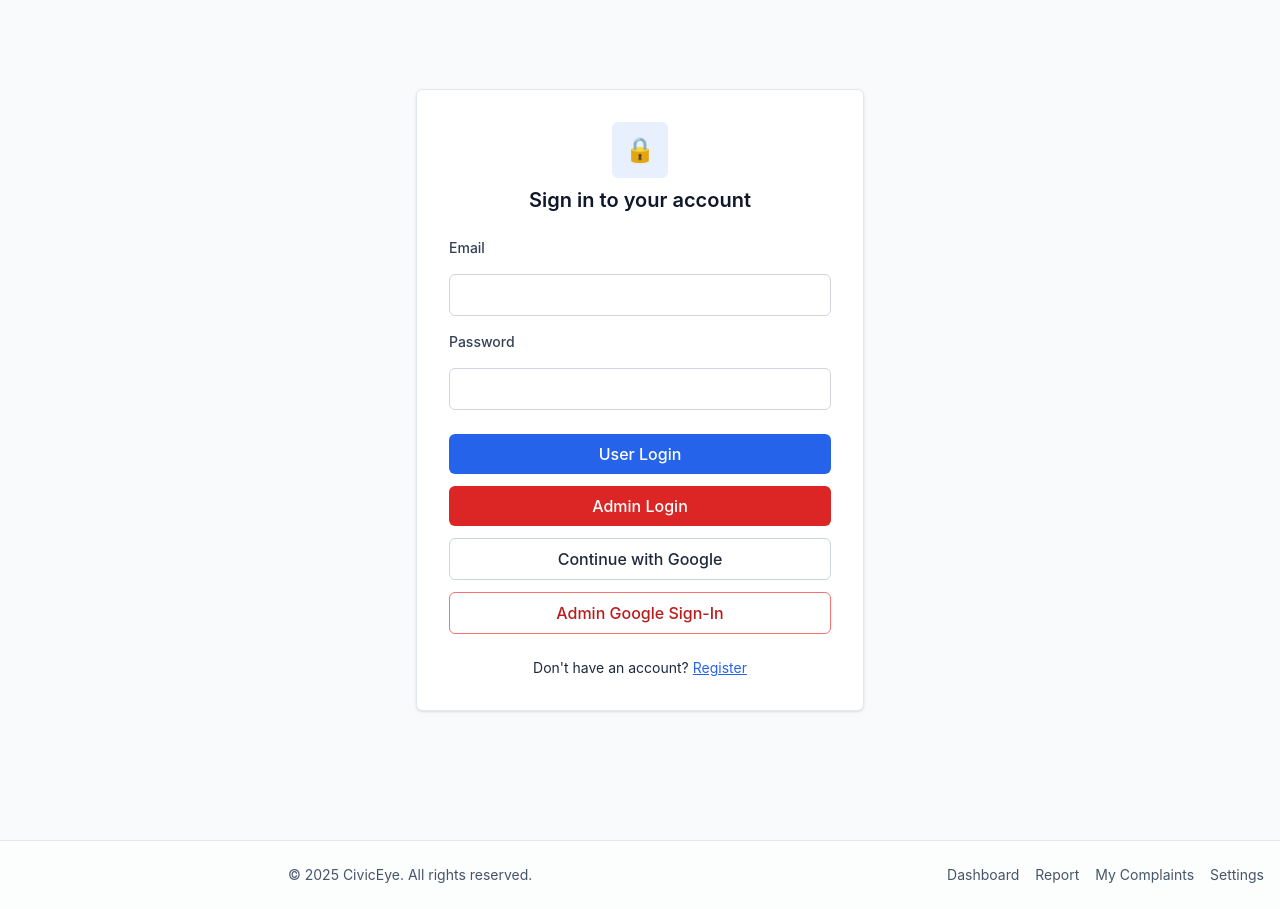
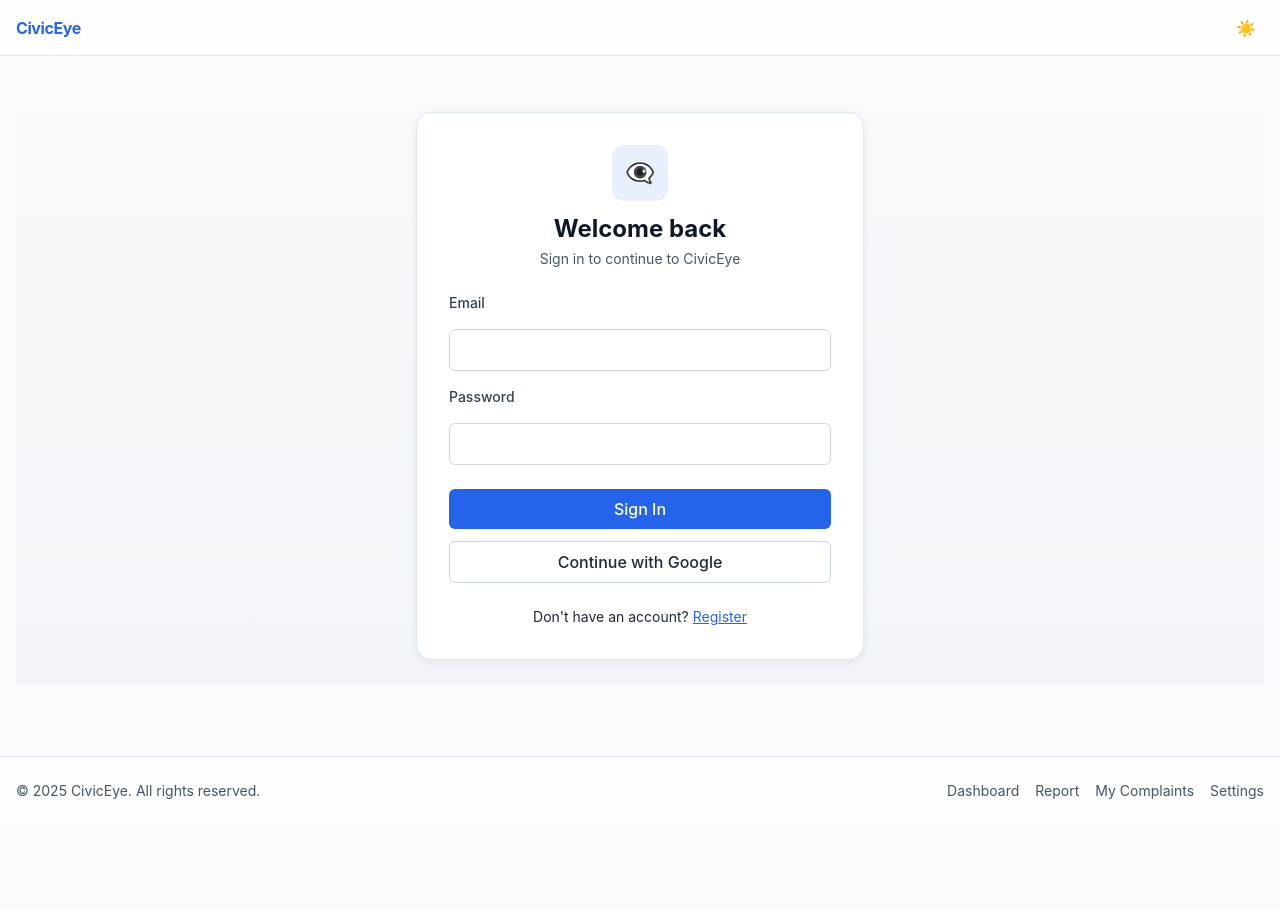
Before and after one commit to sarthaksahu03/civic-issue-reporter, a React (Vite) app in the folder frontend/: page /login in a window 1280 px wide. After the commit the page ends 825 px from the top, so only its background shows below. Built offline with nearby package versions, Linux system fonts and the light colour scheme; no server answers.

Commit message:
new login/register page ui

```diff
--- a/frontend/src/App.tsx
+++ b/frontend/src/App.tsx
@@ -16,6 +16,7 @@ import UserSettings from './components/Settings/UserSettings';
 import ProtectedRoute from './components/Common/ProtectedRoute';
 import NotificationsPage from './components/Notifications/NotificationsPage';
 import Footer from './components/Layout/Footer';
+import PublicLayout from './components/Layout/PublicLayout';
 import AdminGrievances from './components/Dashboard/AdminGrievances';
 import AdminFeedbacks from './components/Dashboard/AdminFeedbacks';
 import ProfilePage from './components/Settings/ProfilePage';
@@ -134,6 +135,7 @@ const AppContent: React.FC = () => {
             </Routes>
           </AppShell>
         ) : (
+          <PublicLayout>
             <Routes>
               {/* Public Routes */}
               <Route
@@ -149,8 +151,9 @@ const AppContent: React.FC = () => {
                 element={<Navigate to="/login" replace />}
               />
             </Routes>
+          </PublicLayout>
         )}
-        <Footer />
+        {isAuthenticated && <Footer withSidebarPadding />}
       </Router>
     </div>
   );
--- a/frontend/src/components/Auth/LoginForm.tsx
+++ b/frontend/src/components/Auth/LoginForm.tsx
@@ -3,7 +3,7 @@ import { useAuth } from '../../contexts/AuthContext';
 import { useNavigate, Link } from 'react-router-dom';
 
 const LoginForm: React.FC = () => {
-  const { login, adminLogin, googleSignIn } = useAuth();
+  const { login, googleSignIn } = useAuth();
   const navigate = useNavigate();
   const [email, setEmail] = useState('');
   const [password, setPassword] = useState('');
@@ -23,35 +23,21 @@ const LoginForm: React.FC = () => {
     navigate('/dashboard');
   };
 
-  const handleAdminLogin = async () => {
-    try {
-      setLoading(true);
-      setError(null);
-      const result = await adminLogin(email, password);
-      setLoading(false);
-      if (!result.success) {
-        setError(result.error || 'Admin sign in failed');
-        return;
-      }
-      navigate('/dashboard');
-    } catch (e) {
-      setLoading(false);
-      setError('Admin sign in failed');
-    }
-  };
+  // Admins now sign in via normal user sign-in; no separate handler needed
 
   return (
-    <div className="min-h-screen flex items-center justify-center p-4 bg-background dark:bg-background-dark">
+    <div className="w-full flex items-center justify-center p-6 bg-gradient-to-b from-slate-50 to-slate-100 dark:from-slate-900 dark:to-slate-950">
       <form
         onSubmit={handleSubmit}
-        className="w-full max-w-md bg-surface dark:bg-surface-dark border border-slate-200 dark:border-slate-700 rounded-md shadow p-8 space-y-6"
+        className="w-full max-w-md bg-surface dark:bg-surface-dark border border-slate-200 dark:border-slate-700 rounded-2xl shadow-xl p-8 space-y-6"
         aria-label="Login form"
       >
-        <div className="flex flex-col items-center mb-4">
-          <div className="w-14 h-14 bg-primary/10 dark:bg-primary-dark/20 rounded-md flex items-center justify-center mb-2">
-            <span className="text-2xl text-primary dark:text-primary-dark" aria-hidden="true">🔒</span>
+        <div className="flex flex-col items-center text-center mb-2">
+          <div className="w-14 h-14 bg-primary/10 dark:bg-primary-dark/20 rounded-xl flex items-center justify-center mb-3">
+            <span className="text-2xl text-primary dark:text-primary-dark" aria-hidden="true">👁‍🗨</span>
           </div>
-          <h2 className="text-xl font-semibold text-slate-900 dark:text-slate-100">Sign in to your account</h2>
+          <h2 className="text-2xl font-bold text-slate-900 dark:text-slate-100">Welcome back</h2>
+          <p className="text-sm text-slate-600 dark:text-slate-400 mt-1">Sign in to continue to CivicEye</p>
         </div>
         {error && <div className="text-red-600 text-sm" role="alert">{error}</div>}
         <div className="space-y-4">
@@ -84,32 +70,15 @@ const LoginForm: React.FC = () => {
             className="w-full bg-primary text-white hover:bg-primary/90 dark:bg-primary-dark dark:hover:bg-primary-dark/90"
             disabled={loading}
           >
-            {loading ? 'Signing in...' : 'User Login'}
+            {loading ? 'Signing in...' : 'Sign In'}
           </button>
           <button
             type="button"
-            onClick={handleAdminLogin}
-            className="w-full bg-red-600 text-white hover:bg-red-700"
-            disabled={loading}
-          >
-            Admin Login
-          </button>
-          <button
-            type="button"
-            onClick={() => googleSignIn(false)}
+            onClick={() => googleSignIn()}
             className="w-full border border-slate-300 dark:border-slate-700 hover:bg-slate-50 dark:hover:bg-slate-800"
             disabled={loading}
           >
             Continue with Google
-          </button>
-          <button
-            type="button"
-            onClick={() => googleSignIn(true)}
-            className="w-full border border-red-400 text-red-700 hover:bg-red-50"
-            disabled={loading}
-            title="Admin Google Sign-In (for authorized admins)"
-          >
-            Admin Google Sign-In
           </button>
         </div>
         <div className="text-center text-sm mt-2">
--- a/frontend/src/components/Layout/AppShell.tsx
+++ b/frontend/src/components/Layout/AppShell.tsx
@@ -169,9 +169,10 @@ const AppShell: React.FC<{ children: React.ReactNode } > = ({ children }) => {
           <Link
             to="/settings"
             aria-current={location.pathname === '/settings' ? 'page' : undefined}
-            className={`absolute left-4 right-4 bottom-16 block px-3 py-2 rounded-md transition-colors focus:outline-none focus:ring-2 focus:ring-primary ${location.pathname === '/settings' ? 'bg-primary text-white' : 'hover:bg-slate-100 dark:hover:bg-slate-800'}`}
+            className={`absolute left-4 right-4 bottom-16 flex items-center gap-2 px-3 py-2 rounded-md transition-colors focus:outline-none focus:ring-2 focus:ring-primary ${location.pathname === '/settings' ? 'bg-primary text-white' : 'hover:bg-slate-100 dark:hover:bg-slate-800'}`}
           >
-            Settings
+            <Settings className="h-4 w-4" />
+            <span>Settings</span>
           </Link>
           {/* Emergency button pinned to bottom */}
           <button
--- a/frontend/src/components/Layout/Footer.tsx
+++ b/frontend/src/components/Layout/Footer.tsx
@@ -1,11 +1,11 @@
 import React from 'react';
 import { Link } from 'react-router-dom';
 
-const Footer: React.FC = () => {
+const Footer: React.FC<{ withSidebarPadding?: boolean }> = ({ withSidebarPadding = true }) => {
   const year = new Date().getFullYear();
   return (
     <footer className="mt-10 border-t border-slate-200 dark:border-slate-700 bg-surface/60 dark:bg-surface-dark/60">
-      <div className="max-w-7xl mx-auto px-4 py-6 flex flex-col sm:flex-row items-center justify-between text-sm md:pl-72 transition-[padding] duration-300 ease-in-out">
+      <div className={`max-w-7xl mx-auto px-4 py-6 flex flex-col sm:flex-row items-center justify-between text-sm ${withSidebarPadding ? 'md:pl-72' : ''} transition-[padding] duration-300 ease-in-out`}>
         <p className="text-slate-600 dark:text-slate-300">© {year} CivicEye. All rights reserved.</p>
         <div className="flex items-center gap-4 mt-3 sm:mt-0">
           <Link className="text-slate-600 dark:text-slate-300 hover:text-primary" to="/dashboard">Dashboard</Link>
--- /dev/null
+++ b/frontend/src/components/Layout/PublicLayout.tsx
@@ -0,0 +1,54 @@
+import React, { useEffect, useState } from 'react';
+import Footer from './Footer';
+// Public layout shows a simple header with theme toggle and a sticky footer
+
+const PublicLayout: React.FC<{ children: React.ReactNode }> = ({ children }) => {
+  const [darkMode, setDarkMode] = useState(false);
+
+  useEffect(() => {
+    // Initialize dark mode from localStorage or system preference
+    const stored = localStorage.getItem('theme');
+    if (stored === 'dark') {
+      setDarkMode(true);
+      document.documentElement.classList.add('dark');
+    } else if (stored === 'light') {
+      setDarkMode(false);
+      document.documentElement.classList.remove('dark');
+    } else if (window.matchMedia && window.matchMedia('(prefers-color-scheme: dark)').matches) {
+      setDarkMode(true);
+      document.documentElement.classList.add('dark');
+    }
+  }, []);
+
+  useEffect(() => {
+    if (darkMode) {
+      document.documentElement.classList.add('dark');
+      localStorage.setItem('theme', 'dark');
+    } else {
+      document.documentElement.classList.remove('dark');
+      localStorage.setItem('theme', 'light');
+    }
+  }, [darkMode]);
+
+  return (
+    <div className="min-h-screen flex flex-col bg-background dark:bg-background-dark">
+      <header className="h-14 flex items-center justify-between px-4 border-b border-slate-200 dark:border-slate-700 bg-surface/80 dark:bg-surface-dark/80 backdrop-blur">
+        <div className="font-bold tracking-tight text-primary dark:text-primary-dark">CivicEye</div>
+        <button
+          aria-label={darkMode ? 'Switch to light mode' : 'Switch to dark mode'}
+          onClick={() => setDarkMode(d => !d)}
+          className="p-2 rounded-md hover:bg-slate-100 dark:hover:bg-slate-800 transition-colors"
+        >
+          {darkMode ? '🌙' : '☀️'}
+        </button>
+      </header>
+
+      <main className="flex-1 flex items-center justify-center px-4 py-8">
+        {children}
+      </main>
+      <Footer withSidebarPadding={false} />
+    </div>
+  );
+};
+
+export default PublicLayout;
--- a/frontend/src/contexts/AuthContext.tsx
+++ b/frontend/src/contexts/AuthContext.tsx
@@ -5,11 +5,10 @@ import { supabase } from '../services/supabaseClient';
 
 interface AuthContextType extends AuthState {
   login: (email: string, password: string) => Promise<{ success: boolean; error?: string }>;
-  adminLogin: (email: string, password: string) => Promise<{ success: boolean; error?: string }>;
   register: (name: string, email: string, password: string) => Promise<{ success: boolean; requiresEmailConfirmation?: boolean; error?: string }>;
   logout: () => void;
   updateProfile: (updates: Partial<User>) => Promise<boolean>;
-  googleSignIn: (asAdmin?: boolean) => Promise<void>;
+  googleSignIn: () => Promise<void>;
 }
 
 const AuthContext = createContext<AuthContextType | undefined>(undefined);
@@ -23,6 +22,34 @@ export const useAuth = () => {
 };
 
 export const AuthProvider: React.FC<{ children: React.ReactNode }> = ({ children }) => {
+
+  // Listen for Supabase auth state changes (OAuth, etc.)
+  useEffect(() => {
+    const { data: listener } = supabase.auth.onAuthStateChange(async (_event, session) => {
+      if (session?.user) {
+        // Sync profile to backend
+        const sync = await apiService.syncProfile({ id: session.user.id, email: session.user.email || '', name: session.user.user_metadata?.name });
+        const profile = (sync.success && (sync.data as any)?.profile) || undefined;
+        const mappedUser: User = {
+          id: session.user.id,
+          email: session.user.email || '',
+          name: profile?.full_name || session.user.user_metadata?.name || (session.user.email ? session.user.email.split('@')[0] : 'User'),
+          role: (profile?.role as any) || 'citizen',
+          createdAt: new Date().toISOString(),
+          notificationPreferences: { email: true, push: false, sms: false },
+        };
+        localStorage.setItem('user', JSON.stringify(mappedUser));
+        setAuthState({ user: mappedUser, isAuthenticated: true, isLoading: false });
+      } else {
+        // No session, clear user
+        localStorage.removeItem('user');
+        setAuthState({ user: null, isAuthenticated: false, isLoading: false });
+      }
+    });
+    return () => {
+      listener?.subscription.unsubscribe();
+    };
+  }, []);
   const [authState, setAuthState] = useState<AuthState>({
     user: null,
     isAuthenticated: false,
@@ -54,18 +81,6 @@ export const AuthProvider: React.FC<{ children: React.ReactNode }> = ({ children
           createdAt: new Date().toISOString(),
           notificationPreferences: { email: true, push: false, sms: false },
         };
-        // If OAuth was initiated for admin access, enforce role here post-redirect
-        const oauthAsAdmin = sessionStorage.getItem('oauth_as_admin');
-        if (oauthAsAdmin) {
-          sessionStorage.removeItem('oauth_as_admin');
-          if (mappedUser.role !== 'admin') {
-            await supabase.auth.signOut();
-            localStorage.removeItem('user');
-            setAuthState({ user: null, isAuthenticated: false, isLoading: false });
-            alert('Admin access required. Please contact support if this is an error.');
-            return;
-          }
-        }
         localStorage.setItem('user', JSON.stringify(mappedUser));
         setAuthState({ user: mappedUser, isAuthenticated: true, isLoading: false });
       }
@@ -101,32 +116,6 @@ export const AuthProvider: React.FC<{ children: React.ReactNode }> = ({ children
     } catch (error) {
       console.error('Login error:', error);
       return { success: false, error: error instanceof Error ? error.message : 'Login error' };
-    }
-  };
-
-  const adminLogin = async (email: string, password: string): Promise<{ success: boolean; error?: string }> => {
-    try {
-      const res = await apiService.adminLogin(email, password);
-      if (!res.success || !res.data) return { success: false, error: (res as any).error || 'Admin login failed' };
-      const backendUser = (res.data as any).user as { id: string; email?: string; user_metadata?: Record<string, any> };
-      const profile = (res.data as any).profile as { full_name?: string; role?: 'admin' | 'citizen' } | undefined;
-      if (profile?.role !== 'admin') {
-        return { success: false, error: 'Admin access required' };
-      }
-      const mappedUser: User = {
-        id: backendUser.id,
-        email: backendUser.email || email,
-        name: profile?.full_name || backendUser.user_metadata?.name || (backendUser.email ? backendUser.email.split('@')[0] : 'Admin'),
-        role: 'admin',
-        createdAt: new Date().toISOString(),
-        notificationPreferences: { email: true, push: false, sms: false },
-      };
-      localStorage.setItem('user', JSON.stringify(mappedUser));
-      setAuthState({ user: mappedUser, isAuthenticated: true, isLoading: false });
-      return { success: true };
-    } catch (error) {
-      console.error('Admin login error:', error);
-      return { success: false, error: error instanceof Error ? error.message : 'Admin login error' };
     }
   };
 
@@ -191,15 +180,8 @@ export const AuthProvider: React.FC<{ children: React.ReactNode }> = ({ children
     }
   };
 
-  const googleSignIn = async (asAdmin?: boolean) => {
+  const googleSignIn = async () => {
     try {
-      // Mark intent for admin OAuth so we can enforce after redirect
-      if (asAdmin) {
-        sessionStorage.setItem('oauth_as_admin', '1');
-      } else {
-        sessionStorage.removeItem('oauth_as_admin');
-      }
-
       const { data, error } = await supabase.auth.signInWithOAuth({
         provider: 'google',
         options: {
@@ -223,7 +205,6 @@ export const AuthProvider: React.FC<{ children: React.ReactNode }> = ({ children
     <AuthContext.Provider value={{
       ...authState,
       login,
-      adminLogin,
       register,
       logout,
       updateProfile,
```
Also changed, not shown: frontend/src/components/Auth/RegisterForm.tsx (+4 -13 lines), frontend/src/components/Layout/Layout.tsx (added, +11 -0 lines), 1 other file (tests, documents, lock files or other folders). Lines whose indentation alone changed are shown as unchanged.
